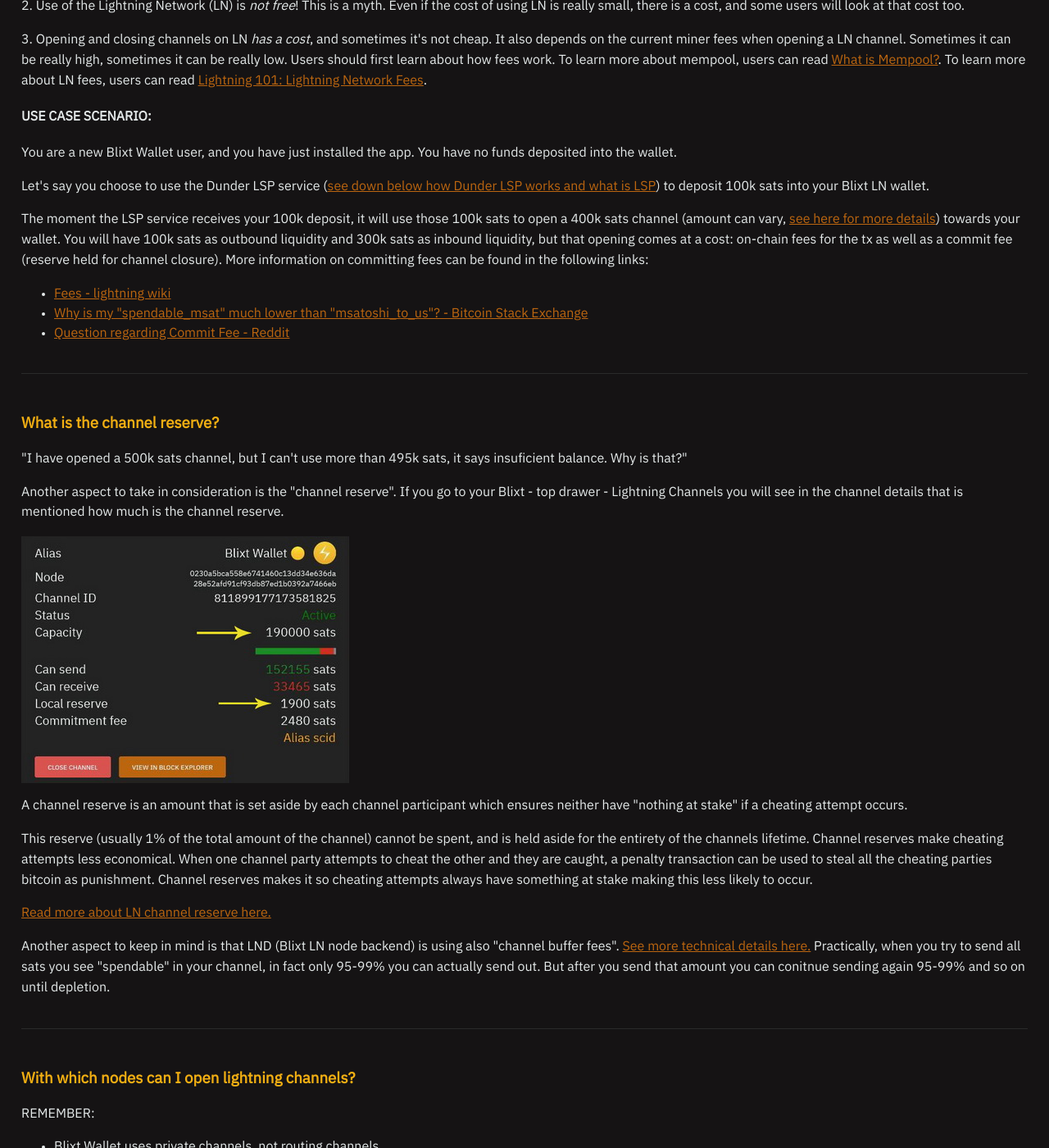
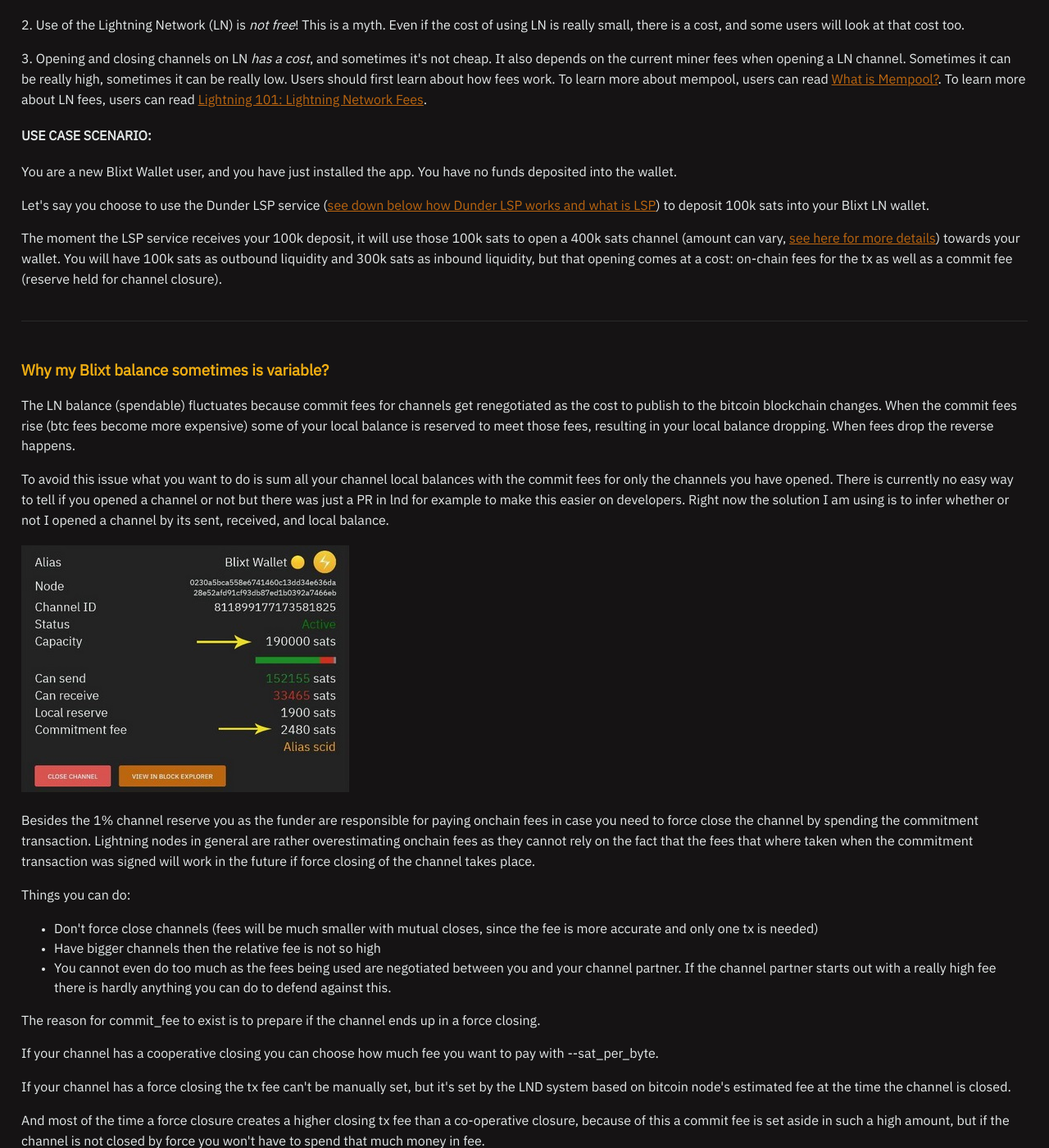
Before and after one commit to BlixtWallet/blixtwallet.github.io, a Jekyll site: the page built from faq.html, in a window 1280 px wide and 1400 px high, scrolled down 5570 px. Shown: the whole window at 82% size. Built offline with Jekyll 4.4.1, drawn with Linux system fonts in a browser that asks for light colours; some of the changed text lies outside the part shown.

Commit message:
add new section FAQ

```diff
--- a/faq.html
+++ b/faq.html
@@ -31,6 +31,7 @@
       <li><a href="#what-is-ln">What is the Bitcoin Lightning Network?</a></li>
       <li><a href="#no-sync">Blixt doesn't sync. Why is this and what can I do?</a></li>
       <li><a href="#fees">What fees are used? Is there a cost to use LN channels?</a></li>
+      <li><a href="#balance">Why my Blixt balance sometimes is variable?</a></li>
       <li><a href="#reserve">What is the "channel reserve"?</a></li>
       <li><a href="#blixt-peers">With which nodes can I open lightning channels?</a></li>
       <li><a href="#blixt-node">How is it possible to have a node on a mobile device?</a></li>
@@ -267,29 +268,36 @@
       (amount can vary, <a href="https://dunder.blixtwallet.com/ondemand-channel/service-status" target="_blank"
         rel="noopener noreferrer">see here for more details</a>) towards your wallet. You will have 100k sats as
       outbound liquidity and 300k sats as inbound liquidity, but that opening comes at a cost: on-chain fees for the tx
-      as well as a commit fee (reserve held for channel closure). More information on committing fees can be found in
-      the following links:
-    <ul>
-      <li>
-        <a href="https://lightningwiki.net/index.php/Fees" target="_blank" rel="noopener noreferrer">
-          Fees - lightning wiki
-        </a>
-      </li>
-      <li>
-        <a href="https://bitcoin.stackexchange.com/questions/89232/why-is-my-spendable-msat-much-lower-than-msatoshi-to-us/89235#89235"
-          target="_blank" rel="noopener noreferrer">
-          Why is my "spendable_msat" much lower than "msatoshi_to_us"? - Bitcoin Stack Exchange
-        </a>
-      </li>
-      <li>
-        <a href="https://old.reddit.com/r/lightningnetwork/comments/cjtbjt/question_regarding_commit_fee/"
-          target="_blank" rel="noopener noreferrer">
-          Question regarding Commit Fee - Reddit
-        </a>
-      </li>
-    </ul>
+      as well as a commit fee (reserve held for channel closure).
 
     </p>
+  </section>
+
+  <section id="balance">
+    <h3>Why my Blixt balance sometimes is variable?</h3>
+    <p>The LN balance (spendable) fluctuates because commit fees for channels get renegotiated as the cost to publish to the bitcoin blockchain changes.
+      When the commit fees rise (btc fees become more expensive) some of your local balance is reserved to meet those fees,
+      resulting in your local balance dropping. When fees drop the reverse happens.</p>
+    <p>To avoid this issue what you want to do is sum all your channel local balances with the commit fees for only the channels you have opened.
+      There is currently no easy way to tell if you opened a channel or not but there was just a PR in lnd for example to make this easier on developers.
+      Right now the solution I am using is to infer whether or not I opened a channel by its sent, received, and local balance.</p>
+    <p><img src="assets/images/blixt-ch-commit-fee.jpg" class="center" alt="Channel Commit Fees"/></p>
+    <p>Besides the 1% channel reserve you as the funder are responsible for paying onchain fees in case you need to force close the channel by spending the commitment transaction.
+      Lightning nodes in general are rather overestimating onchain fees as they cannot rely on the fact that the fees that where taken when the commitment
+      transaction was signed will work in the future if force closing of the channel takes place.</p>
+    <p>Things you can do:</p>
+    <ul>
+      <li>Don't force close channels (fees will be much smaller with mutual closes, since the fee is more accurate and only one tx is needed)</li>
+      <li>Have bigger channels then the relative fee is not so high</li>
+      <li>You cannot even do too much as the fees being used are negotiated between you and your channel partner.
+        If the channel partner starts out with a really high fee there is hardly anything you can do to defend against this.</li>
+    </ul>
+    <p>The reason for commit_fee to exist is to prepare if the channel ends up in a force closing.</p>
+    <p>If your channel has a cooperative closing you can choose how much fee you want to pay with --sat_per_byte.</p>
+    <p>If your channel has a force closing the tx fee can't be manually set, but it's set by the LND system based on bitcoin node's estimated fee at the time the channel is closed.</p>
+    <p>And most of the time a force closure creates a higher closing tx fee than a co-operative closure, because of this a commit fee is set aside in such a high amount,
+      but if the channel is not closed by force you won't have to spend that much money in fee.</p>
+    <p>Currently LND has 20k sat as the channel minimum by default but it's too low. I think it will be changed to a higher number.</p>
   </section>
 
   <section id="reserve">
@@ -298,7 +306,7 @@
     <p>Another aspect to take in consideration is the "channel reserve". If you go to your Blixt - top drawer - Lightning Channels
        you will see in the channel details that is mentioned how much is the channel reserve.
     </p>
-    <p><img src="assets/images/blixt-ch-reserve.jpg" align="center" alt="Blixt Channel Reserve"/></p>
+    <p><img src="assets/images/blixt-ch-reserve.jpg" class="center" alt="Blixt Channel Reserve"/></p>
     <p>A channel reserve is an amount that is set aside by each channel participant which ensures neither have "nothing at stake"
       if a cheating attempt occurs.</p>
     <p>This reserve (usually 1% of the total amount of the channel) cannot be spent, and is held aside for the entirety of the channels lifetime.
@@ -631,7 +639,7 @@
        then you could try to push a "force close" of the "waiting to close" status. This could happen sometimes, for various reasons.
     </p>
     <p>Here is an example:</p>
-    <p><img src="assets/images/blixt-force-close-channel.jpg" align="center" alt="Blixt Force Close Channel"/></p>
+    <p><img src="assets/images/blixt-force-close-channel.jpg" class="center" alt="Blixt Force Close Channel"/></p>
     <p>Once you hit the button "Force close pending channel" you will be asked if you are sure and then a message that it will start force close.</p>
     <p>Be patient, after few moments, you will see in the lnd logs the message that the force close was inititated:</p>
     <pre>[INF] PEER: Waiting for confirmation of cooperative close of
@@ -685,7 +693,7 @@
       <li>Click on "Import Keystore" and it will go back to main window of the wallet app where you can see all the wallet config. Click on "apply" and will prompt you to set a password to encrypt your local wallet file.</li>
       <li>If you used both types of addresses in Blixt, we suggest to import them as two wallets in Sparrow, using the same "xprv" key but each one with a different derivation path. In this way you can avoid confusions.</li>
       <li>You can also change between segwit and taproot an already imported wallet, by going to wallet Settings and switch the "Scrypt Type" ("bc1q" (<a href="https://github.com/bitcoin/bips/blob/master/bip-0084.mediawiki">BIP84</a>) segwit P2WPKH or "bc1p" <a href="https://github.com/bitcoin/bips/blob/master/bip-0086.mediawiki">BIP86</a> taproot P2TR) and then re-import the BIP32 xprv keys to make the switch.</li>
-      <p><img src="assets/images/shtf-sparrow-p2tr.png" align="center" alt="Sparrow wallet settings"/></p>
+      <p><img src="assets/images/shtf-sparrow-p2tr.png" class="center" alt="Sparrow wallet settings"/></p>
       <li>Sparrow app will start scanning all your keys and txs and it will be displayed after
           a while in the "Transactions" tab. Patience, it will take some time.</li>
     </ul>
--- a/guides.html
+++ b/guides.html
@@ -331,7 +331,7 @@
     </li>
     <li>
     <p><strong>Use an external swap service</strong> mentioned <a href="#guide-refill">in this section</a>
-    <p><img src="assets/images/swap-LN-onchain.jpg" align="center" alt="swap-LN-onchain"/></p>
+    <p><img src="assets/images/swap-LN-onchain.jpg" class="center" alt="swap-LN-onchain"/></p>
     <p>For using a swap service is also quite simple, in few steps:</p>
         <ul>
         <li>Go to one of those indicated services websites</li>
@@ -360,7 +360,7 @@
     <p>Between your mobile Blixt and home node you will have private channels, known only by you, are not visible in the LN public graph
        or known by others. This aspect will give you more privacy for your regular txs but also a good traffic pipe,
        if you want to move funds from KYC sources, through swaps, into your HODL onchain wallets.</p>
-    <p><img src="assets/images/blixt-machine.png" align="center" alt="Blixt Infrastructure Spending Machine"/></p>
+    <p><img src="assets/images/blixt-machine.png" class="center" alt="Blixt Infrastructure Spending Machine"/></p>
     <p>Considerations:</p>
     <ul>
     <li>You already have a channel between your Blixt and home node. Better big enough to handle larger and many transactions. Example 2-5M sats channel.</li>
@@ -393,7 +393,7 @@
         sending through LN and receive to on-chain, to the desired BTC address of your HODL wallet.</li>
     </ol>
     <p>Here is a simple scheme to do swaps with Blixt, as example to use:</p>
-    <p><img src="assets/images/swaps-blixt.jpg" align="center" alt="Blixt Swaps Scheme"/></p>
+    <p><img src="assets/images/swaps-blixt.jpg" class="center" alt="Blixt Swaps Scheme"/></p>
   </section>
 
   <section id="guide-old-wallet">
--- a/guides_es.html
+++ b/guides_es.html
@@ -305,7 +305,7 @@
     </li>
     <li>
     <p><strong>Utilice un servicio de intercambio externo</strong> mencionados <a href="#guia-recargar">en esta sección</a>
-    <p><img src="assets/images/swap-LN-onchain.jpg" align="center" alt="swap-LN-onchain"/></p>
+    <p><img src="assets/images/swap-LN-onchain.jpg" class="center" alt="swap-LN-onchain"/></p>
     <p>Para usar un servicio de intercambio también es bastante simple, en pocos pasos:</p>
         <ul>
         <li>Vaya a uno de esos sitios web de servicios indicados.</li>
@@ -330,7 +330,7 @@
     <h3>¿Cómo usar Blixt como "Máquina de Gastos en Infraestructura" (ISM)?</h3>
     <p>La "Máquina de gastos de infraestructura" es el método utilizado para comprar bitcoins de los intercambios KYC y moverlos a sus billeteras HODL en cadena, pasando por una serie de "preparaciones" de tal manera que se rompen los enlaces a su identidad KYC, para una mejor privacidad.</p>
     <p>Entre tu Blixt móvil y el nodo de casa tendrás canales privados, que solo tú conoces, no son visibles en el gráfico público de LN ni son conocidos por otros. Este aspecto le brindará más privacidad para sus txs regulares, pero también una buena vía de tráfico, si desea mover fondos de fuentes KYC, a través de exchanges, a sus billeteras en cadena HODL.</p>
-    <p><img src="assets/images/blixt-machine.png" align="center" alt="Blixt Infrastructure Spending Machine"/></p>
+    <p><img src="assets/images/blixt-machine.png" class="center" alt="Blixt Infrastructure Spending Machine"/></p>
     <p>Consideraciones:</p>
     <ul>
     <li>Ya tienes un canal entre tu Blixt y el nodo de inicio. Mejor lo suficientemente grande como para manejar transacciones más grandes y numerosas. Ejemplo un canale de 2-5M sats.</li>
@@ -349,7 +349,7 @@
     <li>En este paso, puede usar la función interna de "bucle de salida" de las aplicaciones de administración de nodos RTL o Thunderhub para mover fondos de los canales LN a una dirección externa en cadena. O simplemente guárdelos para usarlos en LN, más tarde cuando sea necesario. También podría usar nuevamente los servicios de intercambio externos mencionados anteriormente, pero esta vez al revés, enviando a través de LN y recibiendo en cadena, a la dirección BTC deseada de su billetera HODL.</li>
     </ol>
     <p>Aquí hay un esquema simple para hacer intercambios con Blixt, como ejemplo para usar:</p>
-    <p><img src="assets/images/swaps-blixt.jpg" align="center" alt="Blixt Swaps Scheme"/></p>
+    <p><img src="assets/images/swaps-blixt.jpg" class="center" alt="Blixt Swaps Scheme"/></p>
   </section>
 
   <section id="guia-wallet-viejo">
```
Also changed, not shown: faq_es.html (+26 -3 lines), features.html (+15 -15 lines), features_es.html (+14 -14 lines), assets/images/blixt-ch-commit-fee.jpg (added).
